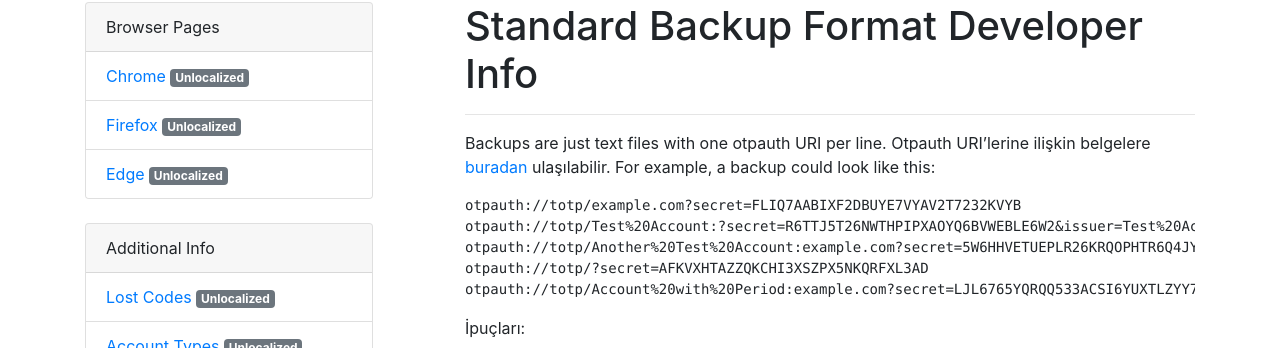
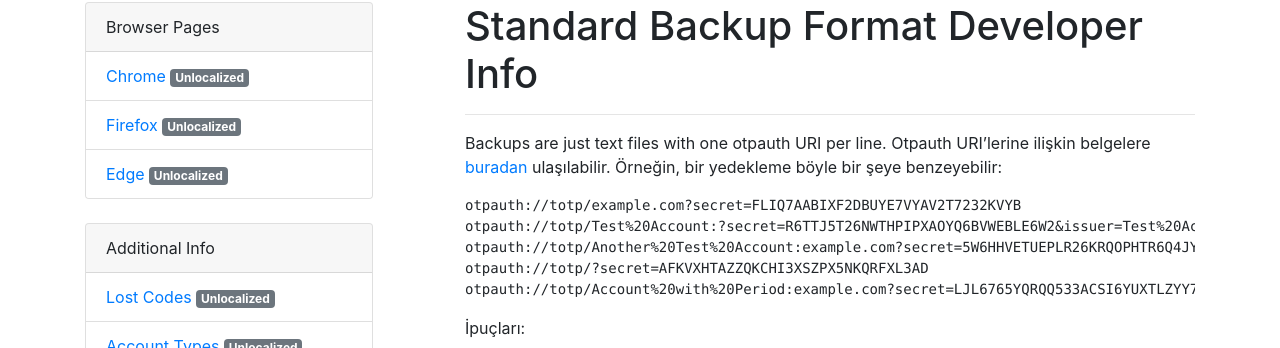
Before and after one commit to Authenticator-Extension/authenticator.cc, a Jekyll site: the page built from docs/tr/otp-backup-developer.md, in a window 1280 px wide. Shown: the part 78-426 px from the top of the page. Built offline with Jekyll 4.4.1, drawn with Linux system fonts in a browser that asks for light colours; our own code applies the rules of GitHub Pages for plain Markdown files.

Commit message:
New translations otp-backup-developer.md (Turkish)

```diff
--- a/docs/tr/otp-backup-developer.md
+++ b/docs/tr/otp-backup-developer.md
@@ -5,7 +5,7 @@ lang: en
 ver: 1
 ---
 
-Backups are just text files with one otpauth URI per line. Otpauth URI'lerine ilişkin belgelere [buradan](https://github.com/google/google-authenticator/wiki/Key-Uri-Format) ulaşılabilir. For example, a backup could look like this:
+Backups are just text files with one otpauth URI per line. Otpauth URI'lerine ilişkin belgelere [buradan](https://github.com/google/google-authenticator/wiki/Key-Uri-Format) ulaşılabilir. Örneğin, bir yedekleme böyle bir şeye benzeyebilir:
 
     otpauth://totp/example.com?secret=FLIQ7AABIXF2DBUYE7VYAV2T7232KVYB
     otpauth://totp/Test%20Account:?secret=R6TTJ5T26NWTHPIPXAOYQ6BVWEBLE6W2&issuer=Test%20Account
```
